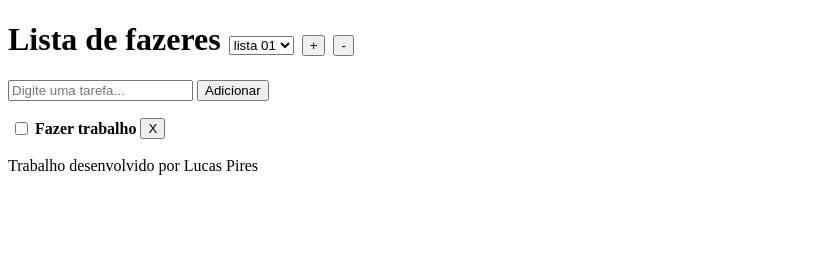
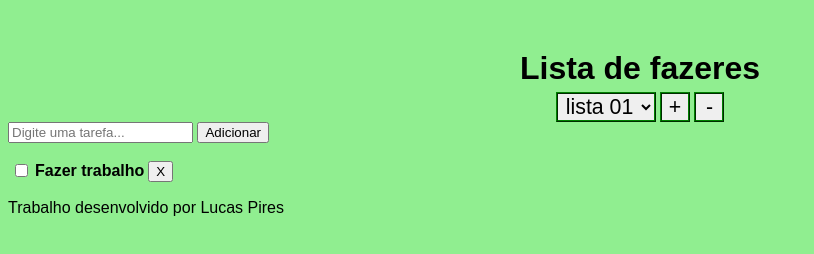
Before and after one commit to Notnox/Modulo-01-Semana-03, a plain HTML site: page index.html in a window 1280 px wide. Shown: the whole page, without its empty margins (0-814 px from the left). Drawn offline with Linux system fonts and the light colour scheme.

Commit message:
Adicionado estilo no cabeçalho

```diff
--- a/index.html
+++ b/index.html
@@ -7,15 +7,15 @@
         <title>Agenda particular</title>
     </head>
     <body>
-        <header>
-            <h1>
-                <label for="textoentrada">Lista de fazeres</label>
+        <header id="cabecalho">
+            <h1><label for="textoentrada">Lista de fazeres</label></h1>
+            <section>
                 <select name="listas" id="listas">
                     <option>lista 01</option>
                 </select>
-                <button id="adicionarLista" onclick="salvarLista()">+</button>
-                <button id="excluirLista" onclick="excluirLista()">-</button>
-            </h1>
+                <button id="adicionarLista" onclick="salvarLista()" title="Adicionar lista">+</button>
+                <button id="excluirLista" onclick="excluirLista()" title="Excluir lista">-</button>
+            </section>
         </header>
         <section id="corpo">
             <header>
--- a/style/style.css
+++ b/style/style.css
@@ -0,0 +1,43 @@
+* {
+    font-family: Arial, sans-serif;
+}
+
+body {
+    background-color: lightgreen;
+}
+
+/* EDIÇÃO CABEÇALHO*/
+#cabecalho {
+    text-align: center;
+}
+
+#cabecalho h1 {
+    margin: 5px;
+    margin-top: 50px;
+}
+
+#listas {
+    width: 100px;
+    height: 30px;
+    text-align-last: center;
+    font-size: 16pt;
+    border: 2px ridge green;
+    outline-style: none;
+}
+
+#cabecalho button {
+    width: 30px;
+    height: 30px;
+    font-size: 16pt;
+    border: 2px ridge green;
+    outline-style: none;
+    background-color 1s;
+    -webkit-transition: background-color 1s;
+    -o-transition: background-color 1s;
+}
+
+#cabecalho button:hover {
+    background-color: rgba(0, 0, 0, .7);
+}
+
+/*FIM EDIÇÃO CABEÇALHO*/
```
